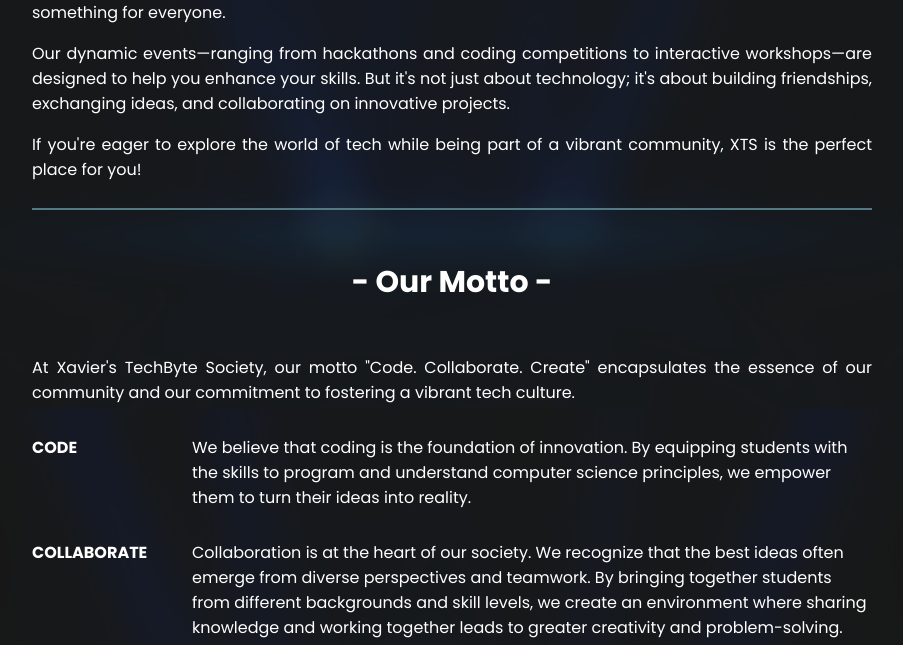
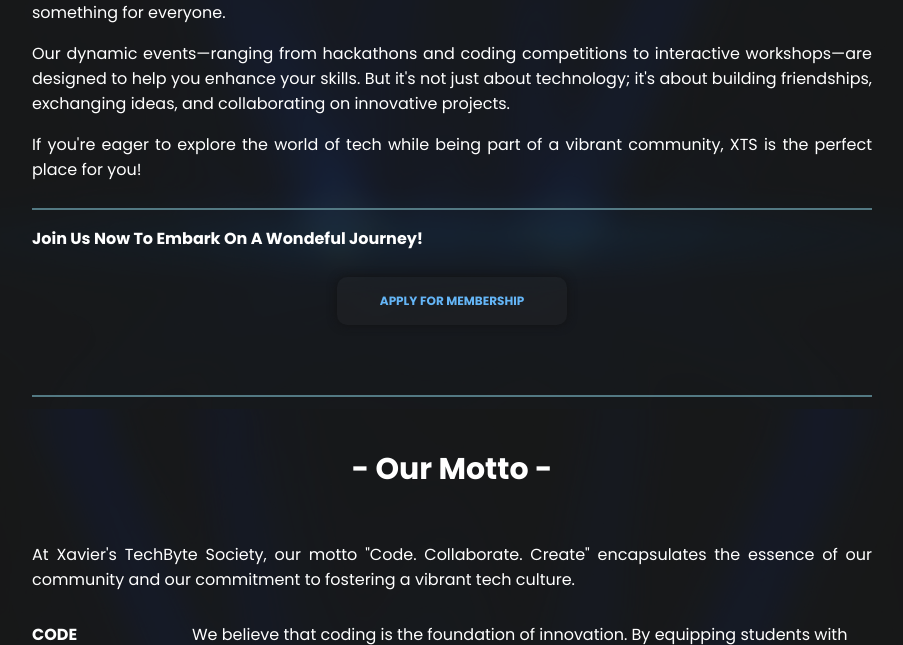
Before and after one commit to jyotirmay-exe/xts-web, a Flask app: page / in a window 1280 px wide. Shown: the part 391-1036 px from the top of the page, without its empty margins (188-1091 px from the left). Run offline with Flask 3, Linux system fonts and the light colour scheme; parts of the project's set-up code (start-up, migrations or seed data) failed here and were passed over.

Commit message:
frontend update

```diff
--- a/templates/contact.html
+++ b/templates/contact.html
@@ -44,7 +44,7 @@
                 <div class="section social-media-section">
                     <h2 class="section-title">- Connect With Us -</h2>
                     <div class="social-icons">
-                        <a href="mailto://xts@sxcran.org" target="_blank"><img src="/static/assets/socials/mail.png"
+                        <a href="mailto:xts@sxcran.org" target="_blank"><img src="/static/assets/socials/mail.png"
                                 alt="Mail"></a>
                         <a href="https://linkedin.com" target="_blank"><img src="/static/assets/socials/linkedin.png"
                                 alt="Linkedin"></a>
--- a/templates/index.html
+++ b/templates/index.html
@@ -20,6 +20,12 @@
                     <p>We're a community of tech enthusiasts who believe in learning through hands-on experiences. Whether you're passionate about coding, gaming, or staying up-to-date with the latest gadgets, XTS offers something for everyone.</p>
                     <p>Our dynamic events—ranging from hackathons and coding competitions to interactive workshops—are designed to help you enhance your skills. But it's not just about technology; it's about building friendships, exchanging ideas, and collaborating on innovative projects.</p>
                     <p>If you're eager to explore the world of tech while being part of a vibrant community, XTS is the perfect place for you!</p>
+                </div>
+                <div class="section register">
+                    <p><strong>Join Us Now To Embark On A Wondeful Journey!</strong></p>
+                    <div class="buttons reg-button">
+                        <a href="/lol">APPLY FOR MEMBERSHIP</a>
+                    </div>
                 </div>
                 <div class="section motto">
                     <h2 class="section-title">- Our Motto -</h2>
```
